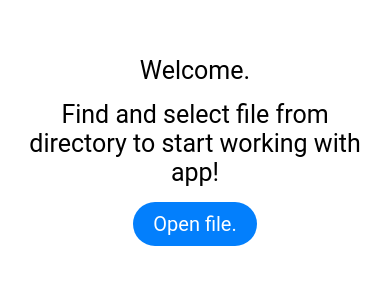
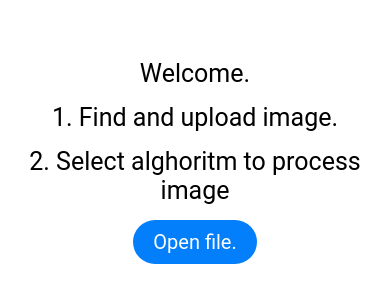
Before and after one commit to Gwestone/Fascet, a React Native app: screen / in a window 390 px wide. Shown: the part 271-574 px from the top of the page. Built offline with nearby package versions, Linux system fonts and the light colour scheme.

Commit message:
slight code change

```diff
--- a/App.tsx
+++ b/App.tsx
@@ -9,10 +9,11 @@ import {
   Image,
   PermissionsAndroid,
   ScrollView,
+  SafeAreaView,
 } from "react-native";
 import React, { useEffect, useState } from "react";
 
-import StyledButton from "./components/StyledButton";
+import CustomButton from "./components/CustomButton";
 import { File } from "./utils/getFileExt";
 import { MosaicAlgorithms } from "./utils/MosaicAlgoritms";
 import Spinner from "react-native-loading-spinner-overlay";
@@ -20,6 +21,7 @@ import { launchImageLibraryAsync, MediaTypeOptions } from "expo-image-picker";
 import saveImage from "./utils/saveImage";
 import { requestMediaLibraryPermission } from "./utils/requestPermissions";
 import useFetch from "./hooks/useFetch";
+import Greetings from "./components/Greetings";
 
 export default function App() {
   const [loadedFile, setLoadedFile] = useState<File>();
@@ -79,7 +81,7 @@ export default function App() {
   }
 
   return (
-    <View style={styles.fluid}>
+    <SafeAreaView style={styles.fluid}>
       <Spinner
         //visibility of Overlay Loading Spinner
         visible={loading}
@@ -89,21 +91,14 @@ export default function App() {
         textStyle={styles.spinnerTextStyle}
       />
       {/*first screen start*/}
-      {loadedFile === undefined ? (
-        <View style={styles.container}>
-          <Text style={styles.title}>Welcome.</Text>
-          <Text style={styles.title}>
-            Find and select file from directory to start working with app!
-          </Text>
-          <StyledButton message={"Open file."} onPress={onDocumentSelect} />
-          <StatusBar style="auto" />
-        </View>
+      {!loadedFile ? (
+        <Greetings onDocumentSelect={onDocumentSelect} />
       ) : (
         <View style={styles.pass} />
       )}
       {/*first screen end*/}
       {/*second screen start*/}
-      {loadedFile !== undefined ? (
+      {loadedFile ? (
         <View style={styles.container}>
           <Image
             style={{
@@ -115,30 +110,27 @@ export default function App() {
             }}
           />
           <View style={styles.inlineButton}>
-            <StyledButton message={"Load new"} onPress={onDocumentSelect} />
-            <StyledButton message={"Save Image"} onPress={onSaveImage} />
+            <CustomButton message={"Load new"} onPress={onDocumentSelect} />
+            <CustomButton message={"Save Image"} onPress={onSaveImage} />
           </View>
           <ScrollView style={styles.optionsList}>
             <View style={styles.optionButton}>
-              <StyledButton
+              <CustomButton
                 message={"Initial"}
                 onPress={() => applyFilter("Initial")}
               />
             </View>
             <View style={styles.optionButton}>
-              <StyledButton
+              <CustomButton
                 message={"Voronoi"}
                 onPress={() => applyFilter("Voronoi")}
               />
             </View>
             <View style={styles.optionButton}>
-              <StyledButton message={"Placeholder"} />
-            </View>
-            <View style={styles.optionButton}>
-              <StyledButton message={"Placeholder"} />
-            </View>
-            <View style={styles.optionButton}>
-              <StyledButton message={"Placeholder"} />
+              <CustomButton
+                message={"Puzzle"}
+                onPress={() => applyFilter("Puzzle")}
+              />
             </View>
           </ScrollView>
         </View>
@@ -146,7 +138,7 @@ export default function App() {
         <View style={styles.pass} />
       )}
       {/*second screen end*/}
-    </View>
+    </SafeAreaView>
   );
 }
 
@@ -160,6 +152,7 @@ const styles = StyleSheet.create({
     alignItems: "center",
     justifyContent: "center",
     gap: 15,
+    paddingTop: 20,
   },
   fluid: {
     width: "100%",
@@ -188,7 +181,6 @@ const styles = StyleSheet.create({
   },
   optionsList: {
     width: "90%",
-    maxHeight: "35%",
   },
   optionButton: {
     marginTop: 10,
--- /dev/null
+++ b/components/CustomButton.tsx
@@ -0,0 +1,35 @@
+import { Pressable, StyleSheet, Text } from "react-native";
+import React from "react";
+
+interface styledButtonProps {
+  message: string;
+  onPress?(): void;
+}
+export default function CustomButton({ message, onPress }: styledButtonProps) {
+  return (
+    <Pressable
+      style={styles.findButton}
+      onPress={() => {
+        if (onPress !== undefined) {
+          onPress();
+        }
+      }}
+    >
+      <Text style={styles.findTextButton}>{message}</Text>
+    </Pressable>
+  );
+}
+
+const styles = StyleSheet.create({
+  findTextButton: {
+    fontSize: 20,
+    fontFamily: "Roboto",
+    color: "#fff",
+  },
+  findButton: {
+    borderRadius: 9999,
+    backgroundColor: "#037ffc",
+    padding: 20,
+    paddingVertical: 10,
+  },
+});
--- /dev/null
+++ b/components/Greetings.tsx
@@ -0,0 +1,37 @@
+import { Pressable, StyleSheet, Text, View } from "react-native";
+import React from "react";
+import CustomButton from "./CustomButton";
+import { StatusBar } from "expo-status-bar";
+
+interface greetingsProps {
+  onDocumentSelect(): void;
+}
+export default function Greetings({ onDocumentSelect }: greetingsProps) {
+  return (
+    <View style={styles.container}>
+      <Text style={styles.title}>Welcome.</Text>
+      <Text style={styles.title}>1. Find and upload image.</Text>
+      <Text style={styles.title}>2. Select alghoritm to process image</Text>
+      <CustomButton message={"Open file."} onPress={onDocumentSelect} />
+      <StatusBar style="auto" />
+    </View>
+  );
+}
+
+const styles = StyleSheet.create({
+  container: {
+    flex: 1,
+    backgroundColor: "#fff",
+    alignItems: "center",
+    justifyContent: "center",
+    gap: 15,
+    paddingTop: 20,
+  },
+  title: {
+    fontSize: 25,
+    textAlign: "center",
+    paddingLeft: 10,
+    paddingRight: 10,
+    fontFamily: "Roboto",
+  },
+});
--- a/components/StyledButton.tsx
+++ /dev/null
@@ -1,32 +0,0 @@
-import {Pressable, StyleSheet, Text} from "react-native";
-import React from "react";
-
-interface styledButtonProps{
-    message: string,
-    onPress?(): void
-}
-export default function StyledButton({message, onPress}: styledButtonProps){
-    return (
-        <Pressable style={styles.findButton} onPress={()=>{
-            if (onPress !== undefined) {
-                onPress();
-            }}}>
-            <Text style={styles.findTextButton}>{message}</Text>
-        </Pressable>
-    )
-}
-
-
-const styles = StyleSheet.create({
-    findTextButton: {
-        fontSize: 20,
-        fontFamily: "Roboto",
-        color: "#fff"
-    },
-    findButton: {
-        borderRadius: 9999,
-        backgroundColor: '#037ffc',
-        padding: 20,
-        paddingVertical: 10
-    }
-});
--- a/package.json
+++ b/package.json
@@ -10,10 +10,10 @@
   "dependencies": {
     "expo": "~48.0.4",
     "expo-image-picker": "~14.1.1",
-    "expo-splash-screen": "~0.18.1",
+    "expo-splash-screen": "~0.18.2",
     "expo-status-bar": "~1.4.4",
     "react": "18.2.0",
-    "react-native": "0.71.3",
+    "react-native": "0.71.7",
     "react-native-fs": "^2.20.0",
     "react-native-loading-spinner-overlay": "^3.0.1",
     "expo-media-library": "~15.2.3",
```
Also changed, not shown: utils/MosaicAlgoritms.ts (+6 -1 lines), 1 other file (tests, documents, lock files or other folders).
